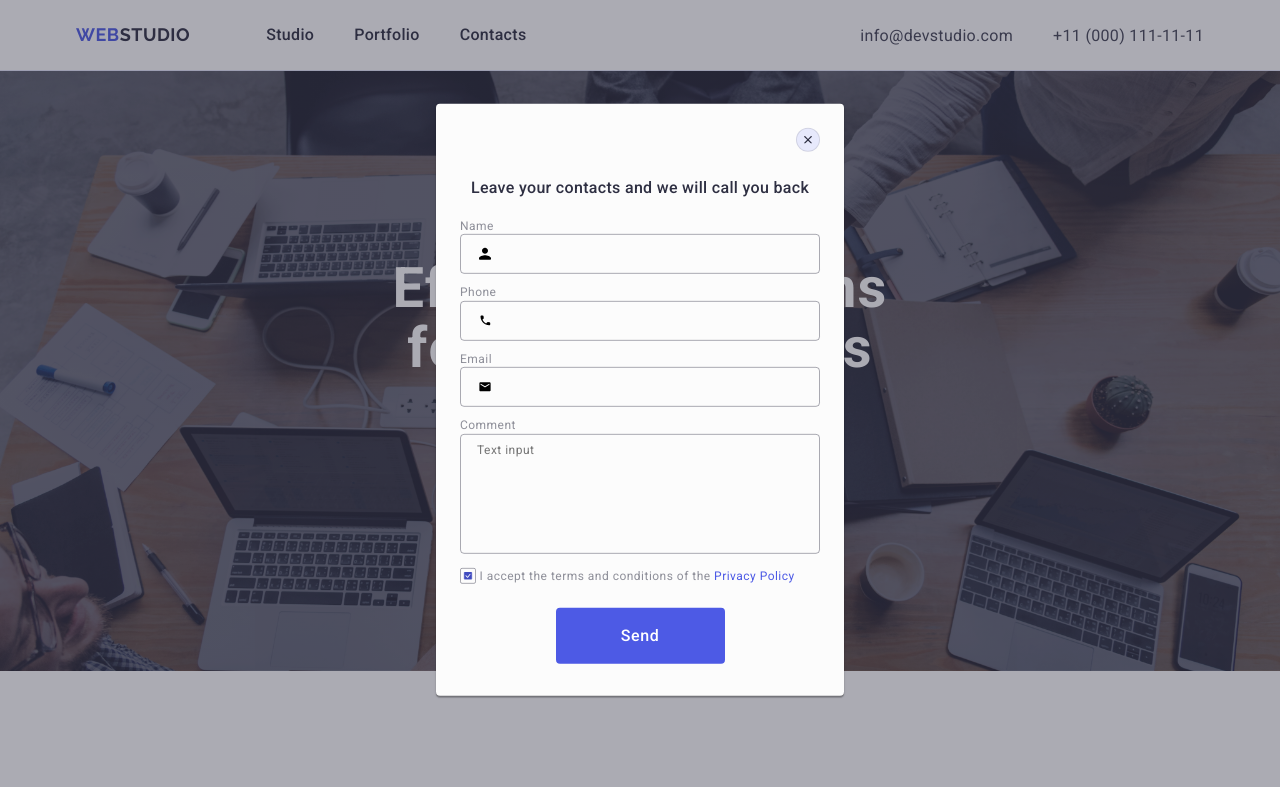
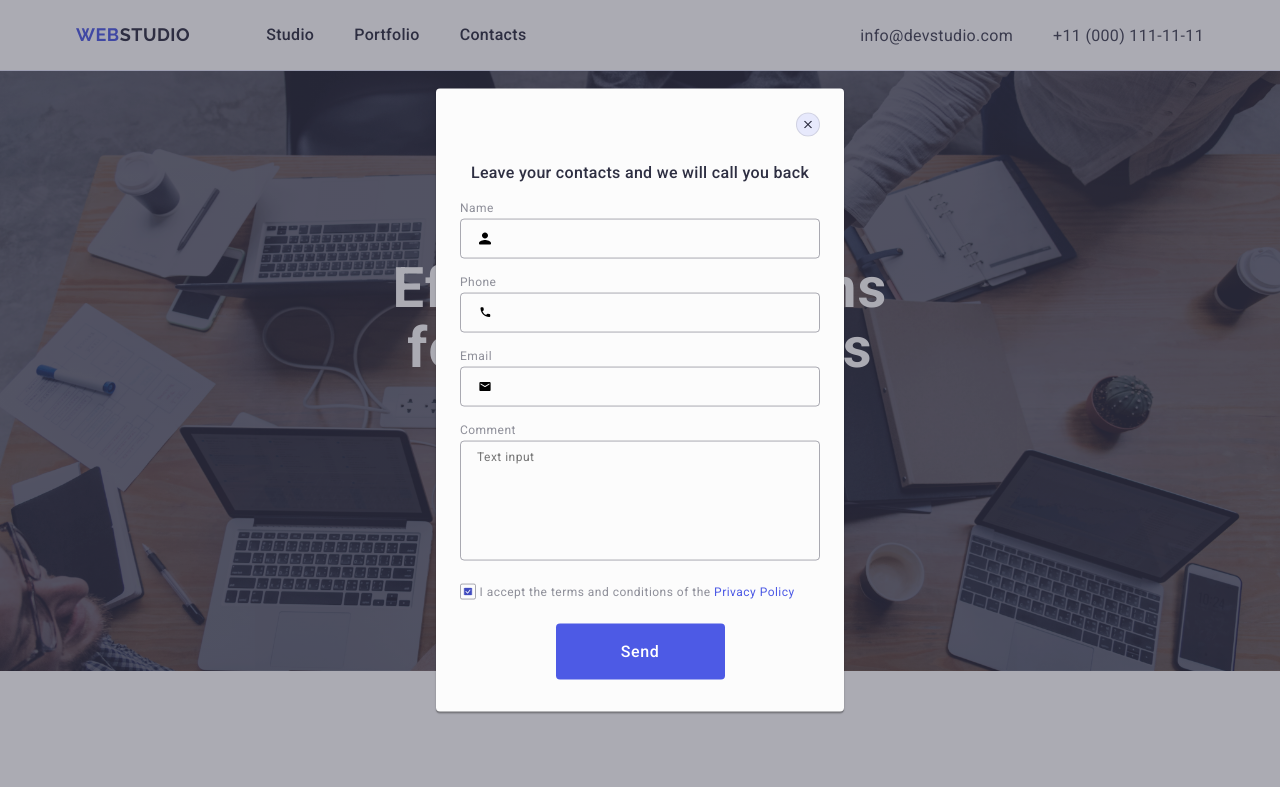
Before and after one commit to 13Master13/goit-markup-hw-05, a plain HTML site: page index.html in a window 1280 px wide. Both pictures are taken after a click on the button "Order Service". Shown: the top 787 px of the page. Drawn offline with nearby package versions, Linux system fonts and the light colour scheme.

Commit message:
Правка 10

```diff
--- a/css/styles.css
+++ b/css/styles.css
@@ -566,6 +566,7 @@ address {
 	font-weight: 400;
 	line-height: 1.17;
 	letter-spacing: 0.04em;
+	display: block;
 	margin-bottom: 4px;
 }
 
@@ -599,7 +600,7 @@ address {
 }
 
 .modal-container {
-	margin-bottom: 8px;
+	margin-bottom: 16px;
 }
 
 .modal-textarea {
```
